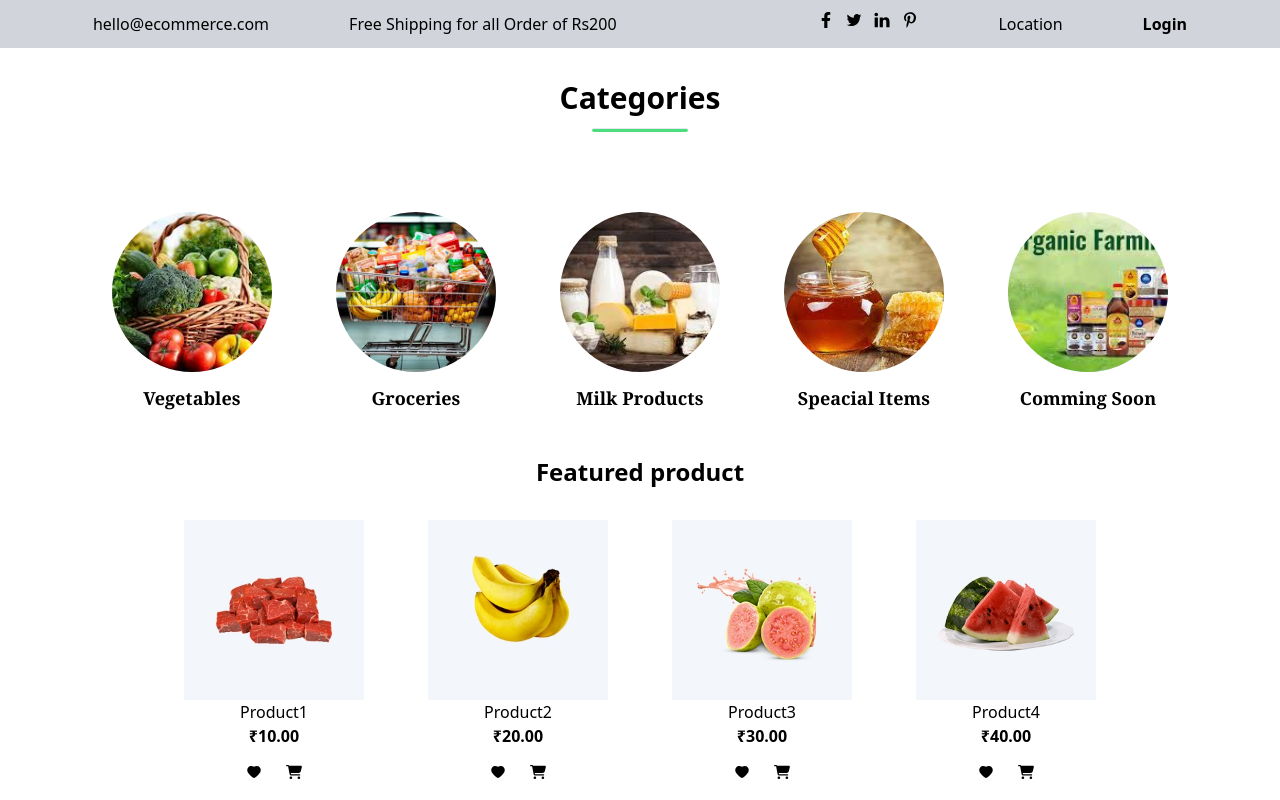
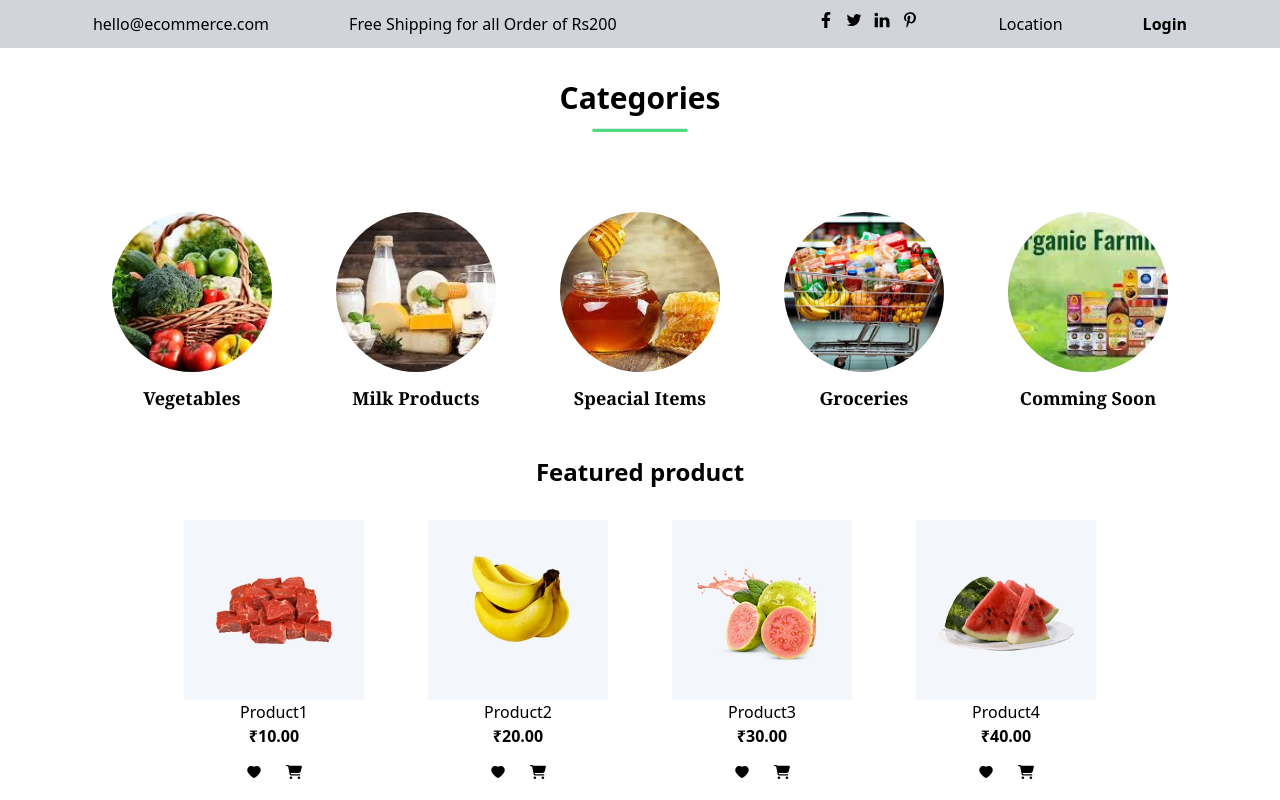
Before and after one commit to Arjun-Rao-student/vite-project, a React (Vite) app: page / in a window 1280 px wide. Shown: the top 800 px of the page. Built offline with nearby package versions, Linux system fonts and the light colour scheme.

Commit message:
add categories

```diff
--- a/src/component/Categories.jsx
+++ b/src/component/Categories.jsx
@@ -10,9 +10,9 @@ function Categories() {
         </div>
       <div className="flex flex-row  justify-center">
         <Dup_categories img="public/Categories/vegitables.jpeg" alt="mint" name="Vegetables"/>
-        <Dup_categories img="public/Categories/grocery.jpeg" alt="Grocery" name="Groceries"/>
         <Dup_categories img="public/Categories/milkproducts.jpeg" alt="Milk " name="Milk Products"/>
         <Dup_categories img="public/Categories/rare1jpeg.jpeg" alt="Speacial Items" name="Speacial Items"/>
+        <Dup_categories img="public/Categories/grocery.jpeg" alt="Grocery" name="Groceries"/>
         <Dup_categories img="public/Categories/Organic.jpeg" alt="Organic" name="Comming Soon"/>
     </div>
      </>
```
